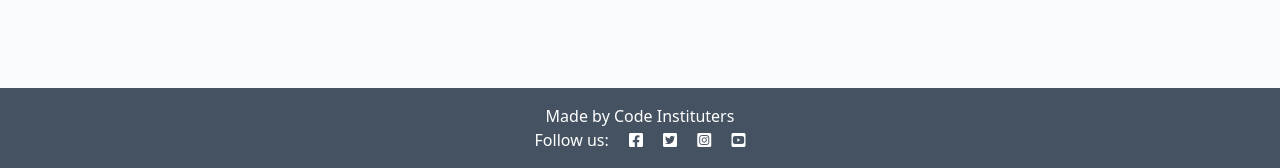
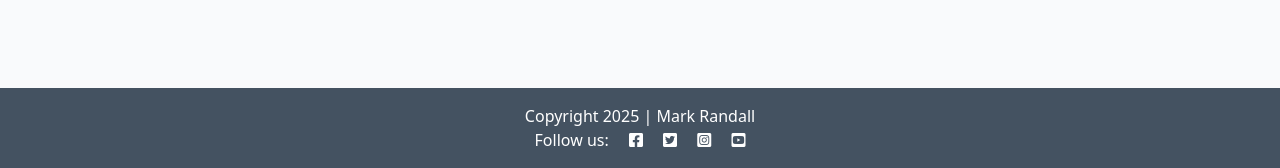
Before and after one commit to mogr20/django-blog, a Django app: page / in a window 1280 px wide. Shown: the part 632-800 px from the top of the page. Run offline with Django 4.2, Linux system fonts and the light colour scheme; data that the repository does not hold is empty.

Commit message:
UPDATE: added new block for copyright

```diff
--- a/blog/templates/blog/index.html
+++ b/blog/templates/blog/index.html
@@ -50,3 +50,7 @@
 
 <!-- index.html content ends here -->
 {% endblock %}
+
+{% block copyright %}
+Copyright 2025
+{% endblock %}
--- a/templates/base.html
+++ b/templates/base.html
@@ -62,7 +62,7 @@
 
     <!-- Footer -->
     <footer class="footer mt-auto py-3 dark-bg">
-        <p class="m-0 text-center text-white">Made by Code Instituters</p>
+        <p class="m-0 text-center text-white">{% block copyright %}{% endblock copyright %} | Mark Randall</p>
         <p class="m-0 text-center text-white">Follow us: <i class="fab fa-facebook-square ms-3"></i>
             <i class="fab fa-twitter-square ms-3"></i>
             <i class="fab fa-instagram-square ms-3"></i>
```
